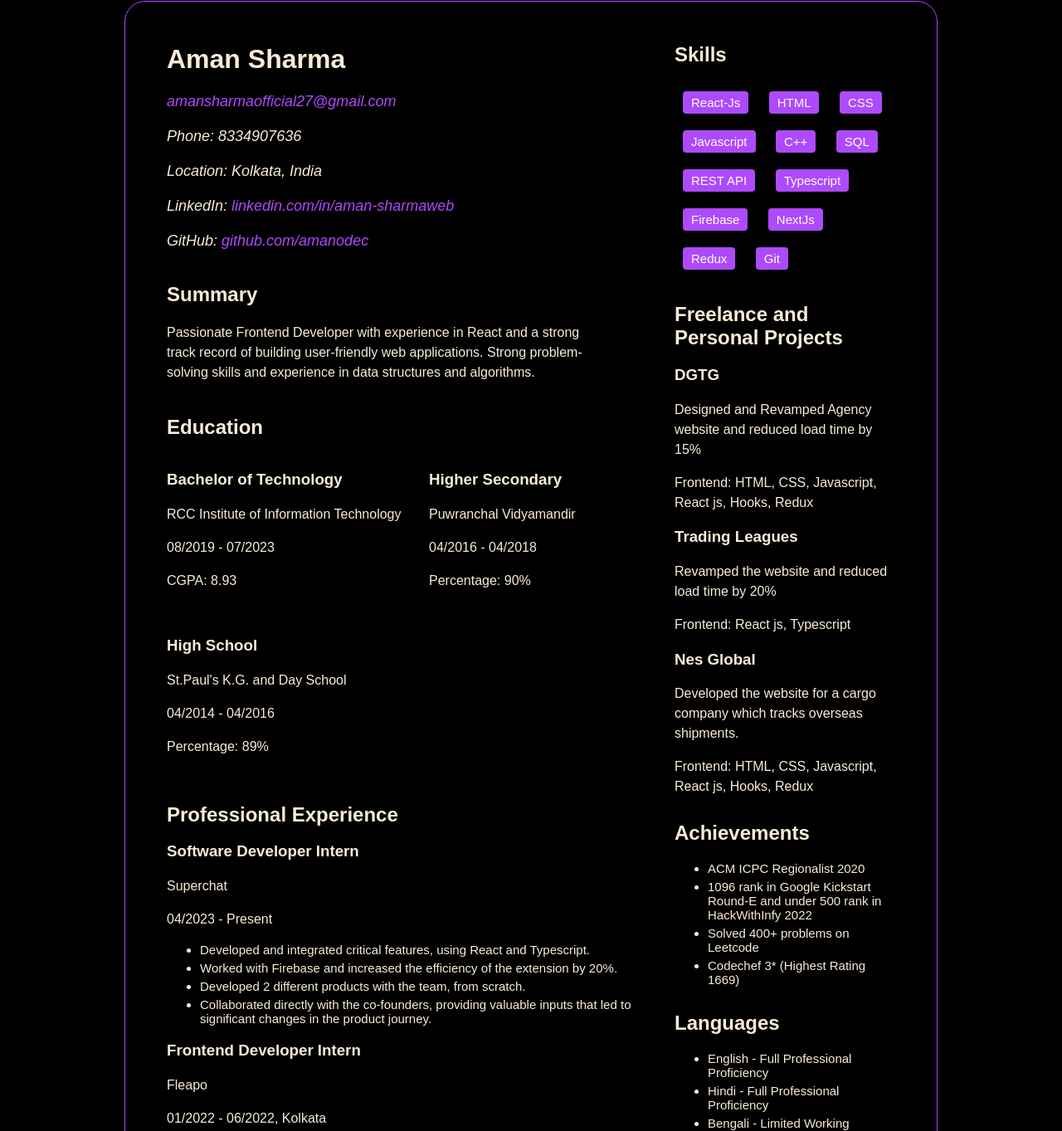
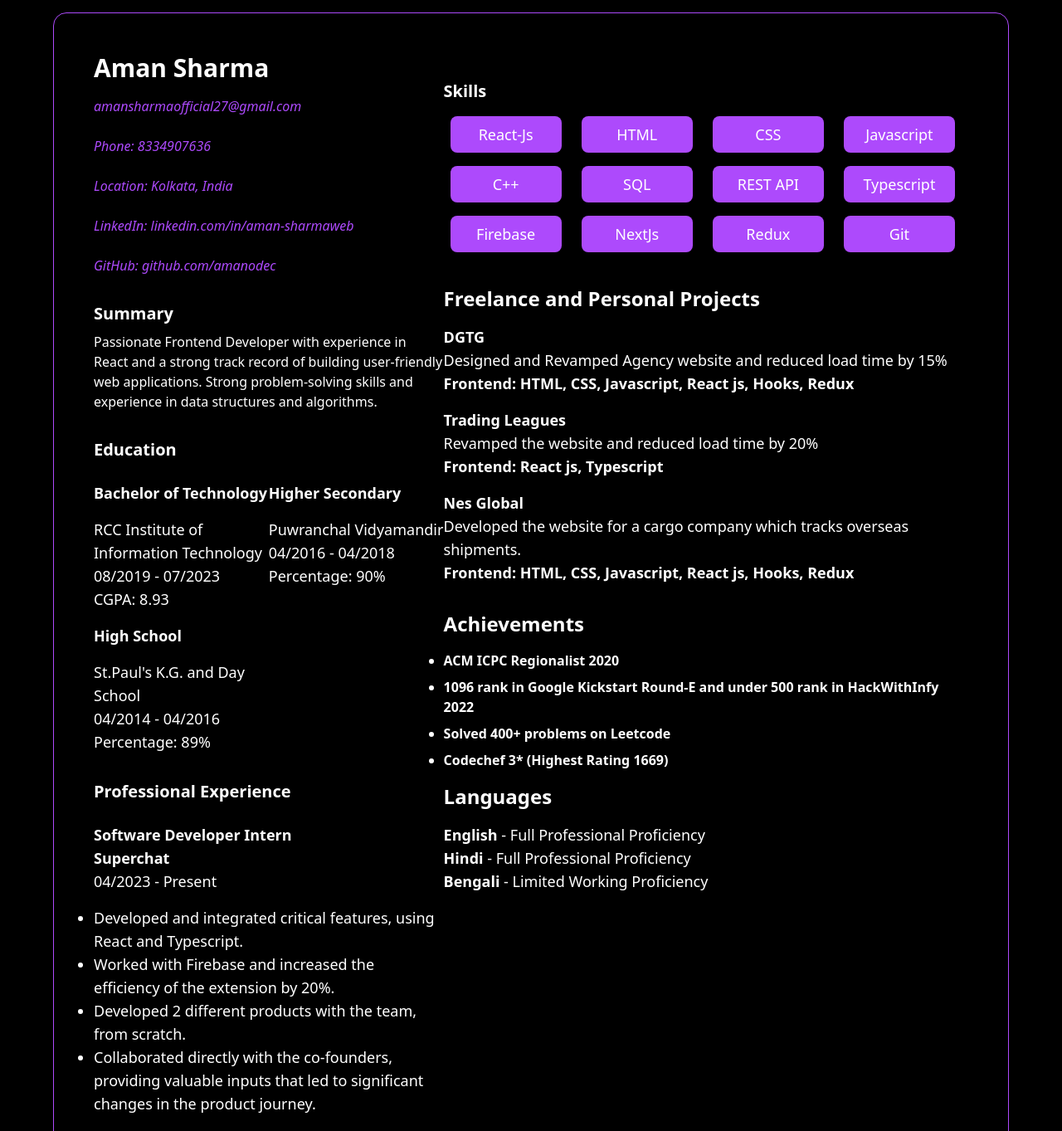
Before and after one commit to amanodec/resume, a plain HTML site: page index.html in a window 1280 px wide. Shown: the part 49-1412 px from the top of the page at 83% size. Drawn offline with nearby package versions, Linux system fonts and the light colour scheme.

Commit message:
added tailwind css

```diff
--- a/index.html
+++ b/index.html
@@ -4,54 +4,62 @@
     <meta charset="UTF-8" />
     <meta name="viewport" content="width=device-width, initial-scale=1.0" />
     <title>Aman Sharma - Resume</title>
-    <link rel="stylesheet" href="styles.css" />
+    <!-- <link rel="stylesheet" href="styles.css" /> -->
+    <script src="https://cdn.tailwindcss.com"></script>
   </head>
-  <body>
-    <div>
+  <body
+    class="p-12 bg-black font-sans text-white my-16 mx-16 border border-solid border-[#ad4afc] flex justify-evenly rounded-2xl"
+  >
+    <div class="w-5/12">
       <header>
-      <h1 class="bold">Aman Sharma</h1>
+        <h1 class="font-bold text-3xl">Aman Sharma</h1>
       </header>
-    <section class="contact">
+      <section class="mt-4 text-md text-[#ad4afc]">
         <address>
           <a href="mailto:amansharmaofficial27@gmail.com"
             >amansharmaofficial27@gmail.com</a
-        ><br /> <br>
-        Phone: 8334907636<br /> <br>
-        Location: Kolkata, India<br /> <br>
+          ><br />
+          <br />
+          Phone: 8334907636<br />
+          <br />
+          Location: Kolkata, India<br />
+          <br />
           LinkedIn:
           <a href="https://linkedin.com/in/aman-sharmaweb"
             >linkedin.com/in/aman-sharmaweb</a
-        ><br /> <br>
+          ><br />
+          <br />
           GitHub: <a href="https://github.com/amanodec">github.com/amanodec</a>
         </address>
       </section>
 
-    <section class="summary">
-      <h2 class="bold">Summary</h2>
+      <section class="text-md my-8">
+        <h2 class="font-bold text-xl my-2">Summary</h2>
         <p>
           Passionate Frontend Developer with experience in React and a strong
           track record of building user-friendly web applications. Strong
-        problem-solving skills and experience in data structures and algorithms.
+          problem-solving skills and experience in data structures and
+          algorithms.
         </p>
       </section>
 
-    <section class="education">
-      <h2 class="bold">Education</h2>
-      <div class="grid">
+      <section class="my-8 text-lg">
+        <h2 class="font-bold text-xl my-2">Education</h2>
+        <div class="grid grid-cols-2">
           <article>
-        <h3 class="bold">Bachelor of Technology</h3>
+            <h3 class="my-4 font-bold">Bachelor of Technology</h3>
             <p>RCC Institute of Information Technology</p>
             <p>08/2019 - 07/2023</p>
             <p>CGPA: 8.93</p>
           </article>
           <article>
-        <h3 class="bold">Higher Secondary</h3>
+            <h3 class="my-4 font-bold">Higher Secondary</h3>
             <p>Puwranchal Vidyamandir</p>
             <p>04/2016 - 04/2018</p>
             <p>Percentage: 90%</p>
           </article>
           <article>
-        <h3 class="bold">High School</h3>
+            <h3 class="my-4 font-bold">High School</h3>
             <p>St.Paul's K.G. and Day School</p>
             <p>04/2014 - 04/2016</p>
             <p>Percentage: 89%</p>
@@ -59,13 +67,13 @@
         </div>
       </section>
 
-    <section class="experience">
-      <h2>Professional Experience</h2>
-      <article>
-        <h3>Software Developer Intern</h3>
-        <p>Superchat</p>
+      <section class="my-8 text-lg">
+        <h2 class="my-2 text-xl font-bold">Professional Experience</h2>
+        <article class="my-6">
+          <h3 class="font-bold">Software Developer Intern</h3>
+          <p class="font-bold">Superchat</p>
           <p>04/2023 - Present</p>
-        <ul>
+          <ul class="list-disc my-4">
             <li>
               Developed and integrated critical features, using React and
               Typescript.
@@ -81,84 +89,86 @@
             </li>
           </ul>
         </article>
-      <article>
-        <h3>Frontend Developer Intern</h3>
-        <p>Fleapo</p>
+        <article class="my-6">
+          <h3 class="font-bold">Frontend Developer Intern</h3>
+          <p class="font-bold">Fleapo</p>
           <p>01/2022 - 06/2022, Kolkata</p>
-        <ul>
+          <ul class="list-disc my-4">
             <li>Developed user-friendly interfaces using React and CSS.</li>
             <li>
               Collaborated with a team of developers and designers to deliver
               projects ahead of schedule.
             </li>
             <li>
-            Troubleshooted and resolved issues related to browser compatibility
-            and responsiveness.
+              Troubleshooted and resolved issues related to browser
+              compatibility and responsiveness.
             </li>
           </ul>
         </article>
       </section>
     </div>
     <div>
-    <section class="skills">
-      <h2>Skills</h2>
-      <ul>
-        <li>React-Js</li>
-        <li>HTML</li>
-        <li>CSS</li>
-        <li>Javascript</li>
-        <li>C++</li>
-        <li>SQL</li>
-        <li>REST API</li>
-        <li>Typescript</li>
-        <li>Firebase</li>
-        <li>NextJs</li>
-        <li>Redux</li>
-        <li>Git</li>
+      <section class="my-8 text-lg">
+        <h2 class="my-2 text-xl font-bold">Skills</h2>
+        <ul class="list-disc grid grid-cols-4">
+          <li class="inline-bock mr-4 bg-[#ad4afc] py-2 px-4 flex justify-center align-center m-2 rounded-lg">React-Js</li>
+          <li class="inline-bock mr-4 bg-[#ad4afc] py-2 px-4 flex justify-center align-center m-2 rounded-lg">HTML</li>
+          <li class="inline-bock mr-4 bg-[#ad4afc] py-2 px-4 flex justify-center align-center m-2 rounded-lg">CSS</li>
+          <li class="inline-bock mr-4 bg-[#ad4afc] py-2 px-4 flex justify-center align-center m-2 rounded-lg">Javascript</li>
+          <li class="inline-bock mr-4 bg-[#ad4afc] py-2 px-4 flex justify-center align-center m-2 rounded-lg">C++</li>
+          <li class="inline-bock mr-4 bg-[#ad4afc] py-2 px-4 flex justify-center align-center m-2 rounded-lg">SQL</li>
+          <li class="inline-bock mr-4 bg-[#ad4afc] py-2 px-4 flex justify-center align-center m-2 rounded-lg">REST API</li>
+          <li class="inline-bock mr-4 bg-[#ad4afc] py-2 px-4 flex justify-center align-center m-2 rounded-lg">Typescript</li>
+          <li class="inline-bock mr-4 bg-[#ad4afc] py-2 px-4 flex justify-center align-center m-2 rounded-lg">Firebase</li>
+          <li class="inline-bock mr-4 bg-[#ad4afc] py-2 px-4 flex justify-center align-center m-2 rounded-lg">NextJs</li>
+          <li class="inline-bock mr-4 bg-[#ad4afc] py-2 px-4 flex justify-center align-center m-2 rounded-lg">Redux</li>
+          <li class="inline-bock mr-4 bg-[#ad4afc] py-2 px-4 flex justify-center align-center m-2 rounded-lg">Git</li>
         </ul>
       </section>
 
-    <section class="projects">
-      <h2>Freelance and Personal Projects</h2>
-      <article>
-        <a href="https://www.dgtg.in" target="_blank"><h3>DGTG</h3></a>
-        <p>Designed and Revamped Agency website and reduced load time by 15%</p>
-        <p>Frontend: HTML, CSS, Javascript, React js, Hooks, Redux</p>
+      <section class="my-8 text-lg">
+        <h2 class="font-bold text-2xl my-2">Freelance and Personal Projects</h2>
+        <article class="my-4">
+          <a href="https://www.dgtg.in" target="_blank"><h3 class="font-bold">DGTG</h3></a>
+          <p>
+            Designed and Revamped Agency website and reduced load time by 15%
+          </p>
+          <p class="font-bold">Frontend: HTML, CSS, Javascript, React js, Hooks, Redux</p>
         </article>
-      <article>
-        <a href="https://tradingleagues.app/"><h3>Trading Leagues</h3></a>
+        <article class="my-4">
+          <a href="https://tradingleagues.app/"><h3 class="font-bold">Trading Leagues</h3></a>
           <p>Revamped the website and reduced load time by 20%</p>
-        <p>Frontend: React js, Typescript</p>
+          <p class="font-bold">Frontend: React js, Typescript</p>
         </article>
-      <article>
-        <a href="https://www.nesglobal.in/"><h3>Nes Global</h3></a>
+        <article class="my-4">
+          <a href="https://www.nesglobal.in/"><h3 class="font-bold">Nes Global</h3></a>
           <p>
             Developed the website for a cargo company which tracks overseas
             shipments.
           </p>
-        <p>Frontend: HTML, CSS, Javascript, React js, Hooks, Redux</p>
+          <p class="font-bold">Frontend: HTML, CSS, Javascript, React js, Hooks, Redux</p>
         </article>
       </section>
 
       <section class="achievements">
-      <h2>Achievements</h2>
-      <ul>
-        <li>ACM ICPC Regionalist 2020</li>
-        <li>
+        <h2 class="font-bold text-2xl my-4">Achievements</h2>
+        <ul class="list-disc">
+          <li class="font-bold my-2">ACM ICPC Regionalist 2020</li>
+          <li class="font-bold my-2">
             1096 rank in Google Kickstart Round-E and under 500 rank in
             HackWithInfy 2022
           </li>
-        <li>Solved 400+ problems on Leetcode</li>
-        <li>Codechef 3* (Highest Rating 1669)</li>
+          <li class="font-bold my-2">Solved 400+ problems on Leetcode</li>
+          <li class="font-bold my-2">Codechef 3* (Highest Rating 1669)</li>
         </ul>
       </section>
 
-    <section class="languages">
-      <h2>Languages</h2>
+      <section class="text-lg my-4">
+        <h2 class="text-2xl my-4 font-bold">Languages</h2>
         <ul>
-        <li>English - Full Professional Proficiency</li>
-        <li>Hindi - Full Professional Proficiency</li>
-        <li>Bengali - Limited Working Proficiency</li>
+          <li><span class="font-bold my-2">English</span> - Full Professional Proficiency</li>
+          <li><span class="font-bold my-2">Hindi</span> - Full Professional Proficiency</li>
+          <li><span class="font-bold my-2">Bengali</span> - Limited Working Proficiency</li>
         </ul>
       </section>
     </div>
--- a/styles.css
+++ b/styles.css
@@ -1,6 +1,6 @@
 body {
   font-family: "Arial", sans-serif;
-  background-color: black;
+  background-color: #000000;
   color: antiquewhite;
   margin: 0;
   padding: 30px 50px 30px 50px;
@@ -8,7 +8,7 @@ body {
   justify-content: space-evenly;
   border: 1px solid #ad4afc;
   margin: 50px 150px 50px 150px;
-  border-radius: 25px;;
+  border-radius: 25px;
 }
 
 a {
```
Lines whose indentation alone changed are shown as unchanged.
